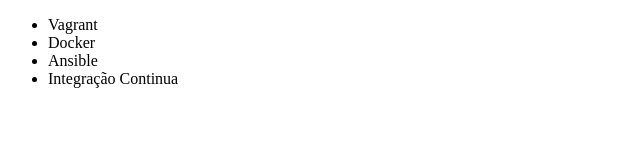
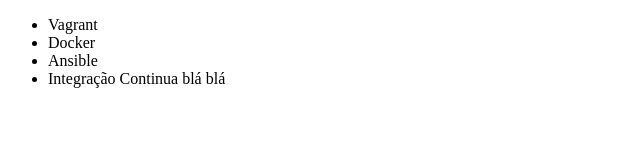
Before and after one commit to victorgos/Git, a plain HTML site: page index.html in a window 1280 px wide. Shown: the full height of the page, 0-640 px from the left. Drawn offline with Linux system fonts and the light colour scheme.

Commit message:
Fazendo alterações no codigo

```diff
--- a/index.html
+++ b/index.html
@@ -9,7 +9,7 @@
         <li>Vagrant</li>
         <li>Docker</li>
         <li>Ansible</li>
-        <li>Integração Continua</li>
+        <li>Integração Continua blá blá</li>
     </ul>
 </body>
 </html>
```
